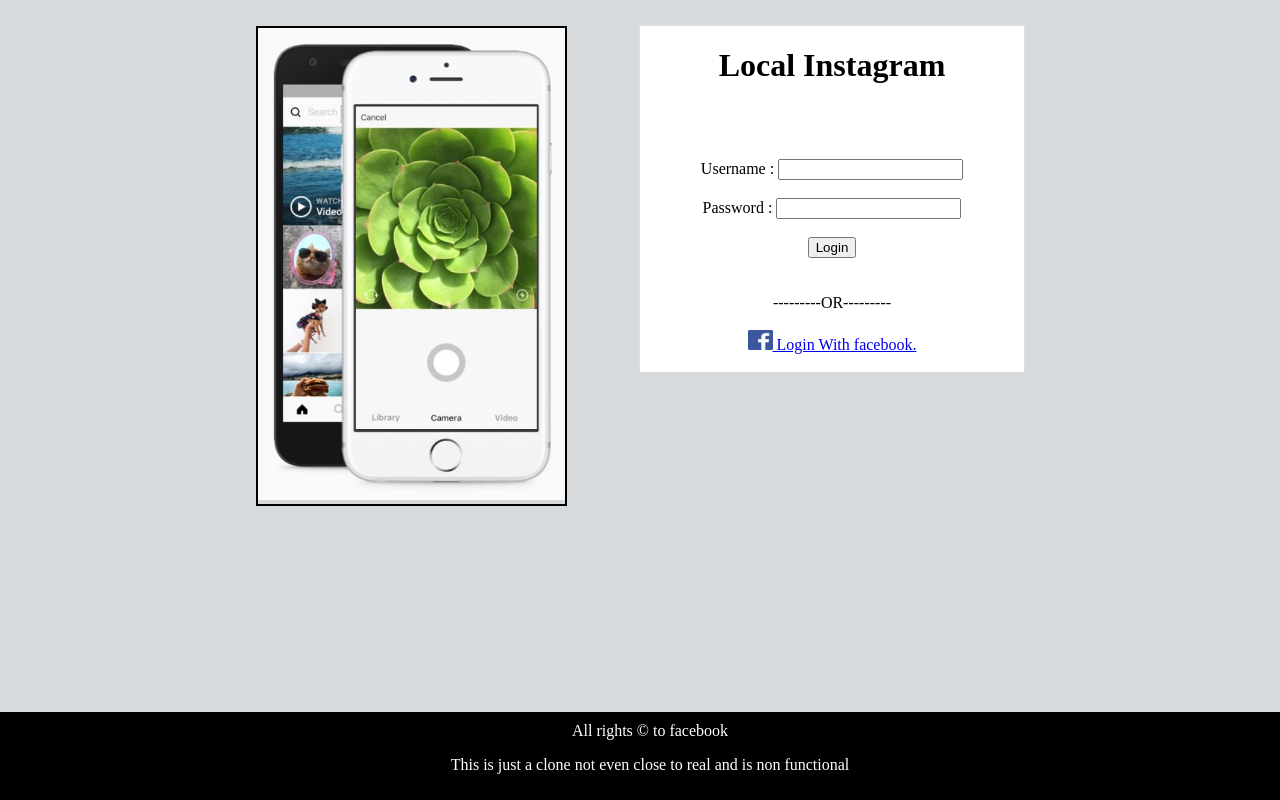
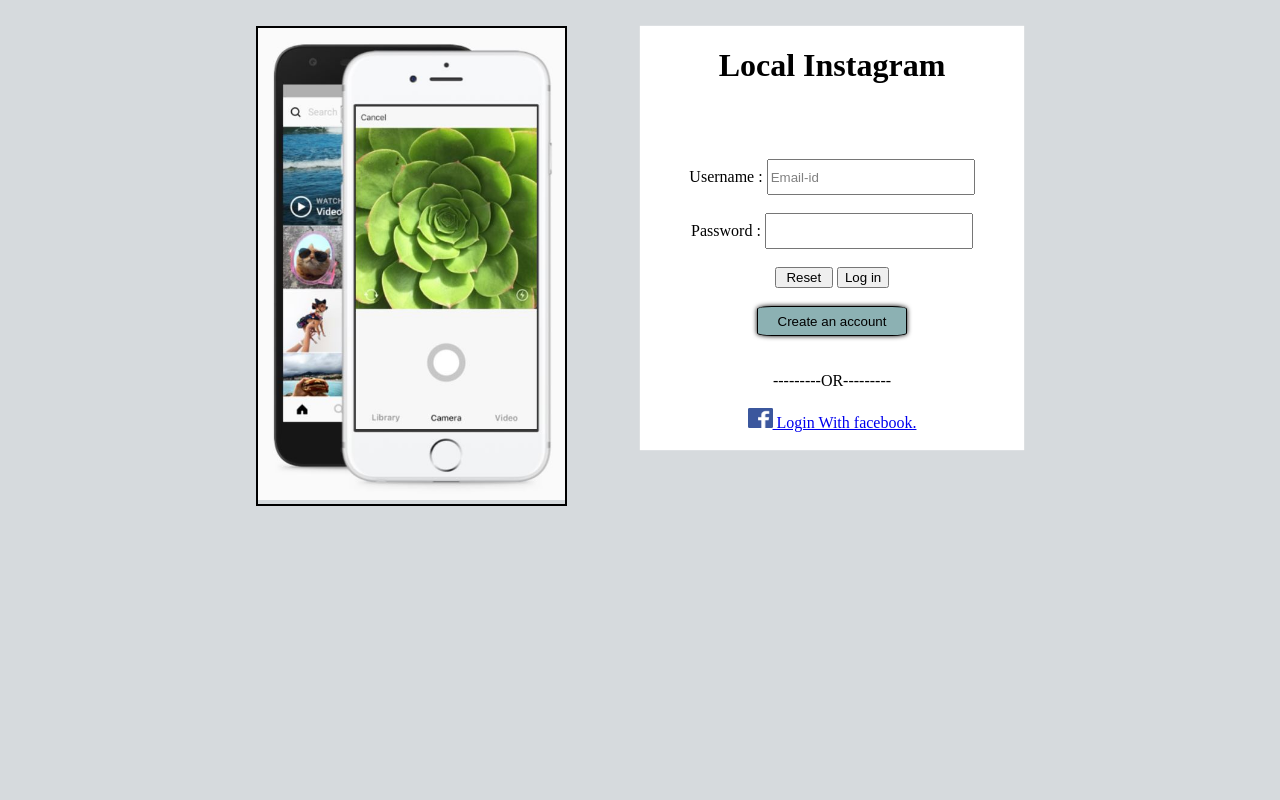
Before and after one commit to mukulgupta257/mukulgupta257.github.io, a plain HTML site: page insta.html in a window 1280 px wide. Drawn offline with Linux system fonts and the light colour scheme.

Commit message:
updated everything

```diff
--- a/insta.html
+++ b/insta.html
@@ -28,15 +28,29 @@
                 box-shadow: 0px 0px 1px white;
                 width: 50%;
             }
-            #footer{
-                position: fixed;
-                left: 0;
-                bottom: 0;
-                width: 100%;
-                background-color: black;
-                color: white;
-                padding: 10px;
-                text-align: center;
+            #mail{
+                color: grey;
+                height: 30px;
+                width: 200px;
+            }
+            #psw{
+                color: grey;
+                height: 30px;
+                width: 200px;
+            }
+            #newsign{
+                text-decoration: none;
+                color: black;
+
+            }
+            #Signup
+            {
+                background-color: rgb(140, 177, 179);
+                height: 30px;
+                width: 150px;
+                border-radius: 10%;
+                border: 1px solid black;
+                box-shadow: 0px 0px 5px black;
             }
         </style>
     </head>
@@ -50,12 +64,17 @@
                     <div id="heading" style="text-align:center;">
                         <H1>Local Instagram</H1>
                         <br><br><br>
-                        <label>Username :</label>
-                        <input type='text'><br><br>
-                        <label>Password  :</label>
-                        <input type='password'><br><br>
-                        <button width='80%'>Login</button>
-                        <br><br><br>
+                        <form>
+                            <label>Username :</label>
+                            <input type='email' value="Email-id" id='mail'><br><br>
+                            <label>Password  :</label>
+                            <input type='password' id='psw'><br><br>
+                            <input type="reset" value=" Reset ">
+                            <button> Log in </button>
+                            <br><br>
+                            <button id="Signup" ><a id="newsign" href='Signup.html' >Create an account</a></button>
+                        </form>
+                        <br><br>
                         ---------OR---------
                         <br><br>
                         <span>
@@ -70,9 +89,5 @@
             </div>
 
         </div>
-        <div id="footer">
-            <span>All rights &copy; to facebook</span>
-            <p>This is just a clone not even close to real and is non functional</p>
-        </div>
     </body>
 </html>
```
Also changed, not shown: FoodShopDynamic/index.html (+8 -9 lines).
